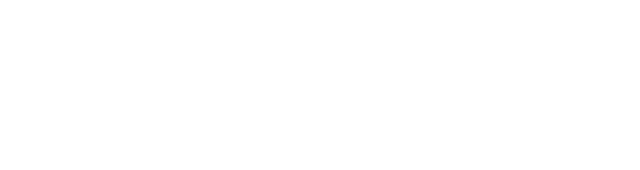
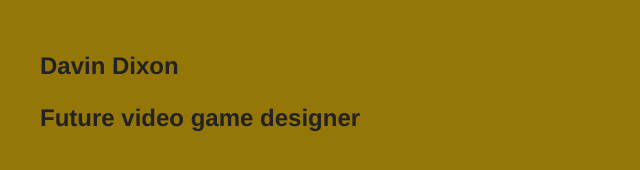
Before and after one commit to DiggerDixon8/DiggerDixon8.github.io, a plain HTML site: page index.html in a window 1280 px wide. Shown: the whole page, without its empty margins (0-640 px from the left). Drawn offline with Linux system fonts and the light colour scheme.

Commit message:
replace me!

```diff
--- a/index.html
+++ b/index.html
@@ -2,14 +2,26 @@
 <html>
 
 <head>
-  <title>CHANGE ME</title>
+  <title>DeepDive</title>
+  <link rel="stylesheet" href="style.css" />
 </head>
 
 <body>
   <!-- All content goes here -->
   <div id="all-contents">
+    <!-- nav goes here (TODO 6) -->
 
+    <main>
+      <div class="sidebar">
 
+      </div>
+
+      <div class="content">
+        <h2> Davin Dixon
+          <p>Future video game designer</p>
+        </h2>
+      </div>
+    </main>
   </div>
 </body>
 
```
